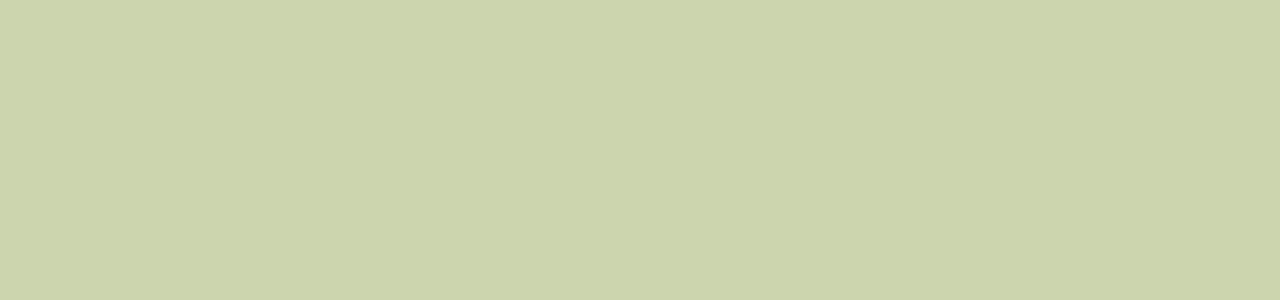
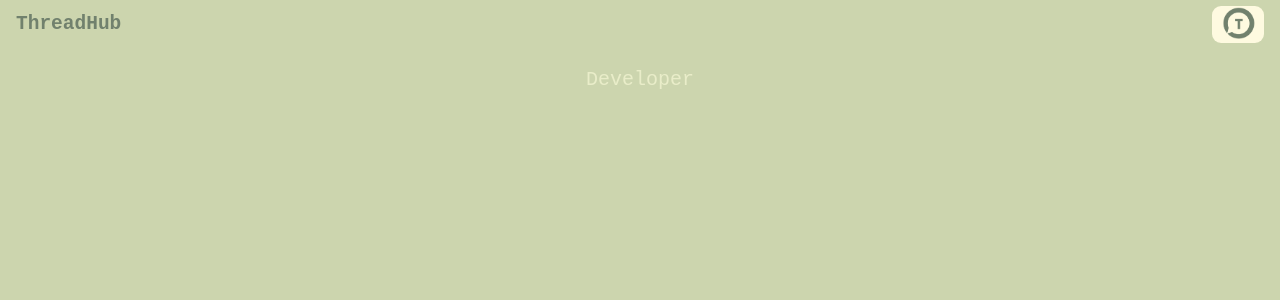
Before and after one commit to coding-bootcamps-eu/final-project-2024-05-threadhub, a Vue app: page /post in a window 1280 px wide. Before the commit this address had no page. Shown: the top 300 px of the page. Built offline with nearby package versions, Linux system fonts and the light colour scheme.

Commit message:
add: View Seite für Post und Registriert im Router

```diff
--- a/src/router/index.js
+++ b/src/router/index.js
@@ -3,7 +3,6 @@ import { createRouter, createWebHistory } from 'vue-router';
 import HomeView from '@/views/HomeView.vue';
 import LoginView from '@/views/LoginView.vue';
 import ProfileView from '@/views/ProfileView.vue';
-
 
 const router = createRouter({
   history: createWebHistory(import.meta.env.BASE_URL),
@@ -32,6 +31,11 @@ const router = createRouter({
       name: 'loginview',
       component: LoginView,
     },
+    {
+      path: '/post',
+      name: 'postview',
+      component: () => import('@/views/PostView.vue'),
+    },
   ],
 });
 
--- /dev/null
+++ b/src/views/PostView.vue
@@ -0,0 +1,18 @@
+<template>
+  <div>
+    <header><HomeViewHeader /></header>
+    <main></main>
+    <footer><FooterComponent /></footer>
+  </div>
+</template>
+<script>
+import HomeViewHeader from '@/components/HomeViewHeader.vue';
+import FooterComponent from '@/components/FooterComponent.vue';
+export default {
+  components: {
+    HomeViewHeader,
+    FooterComponent,
+  },
+};
+</script>
+<style></style>
```
